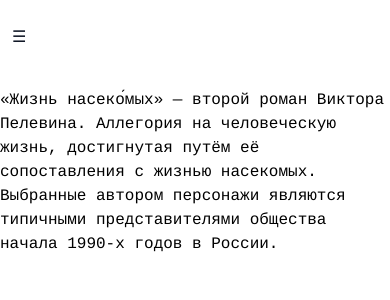
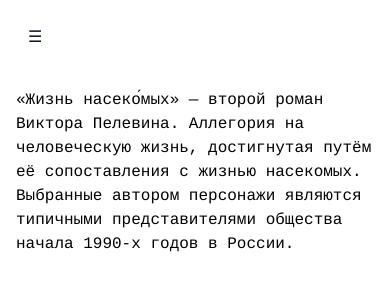
Before and after one commit to Flugel228/it-is-rofls, an Angular app: page / in a window 390 px wide. Shown: the top 300 px of the page. Built offline with nearby package versions, Linux system fonts and the light colour scheme.

Commit message:
feat: Add px in layout

```diff
--- a/src/app/app.component.html
+++ b/src/app/app.component.html
@@ -3,7 +3,7 @@
     <app-navbar/>
   </header>
   <main class="max-w-screen-lg mx-auto">
-    <div class="container-lg mx-auto py-4 bg-white">
+    <div class="container-lg mx-auto py-4 bg-white px-4 lg:px-0">
       <router-outlet/>
     </div>
   </main>
--- a/src/app/componets/navbar/navbar.component.html
+++ b/src/app/componets/navbar/navbar.component.html
@@ -1,6 +1,6 @@
 <nav class="bg-white border-gray-200 dark:bg-gray-900">
   <div class="max-w-screen-lg mx-auto">
-    <div class="container-lg py-4">
+    <div class="container-lg py-4 px-4 lg:px-0">
       <button class="block md:hidden py-2 px-3 text-gray-900 rounded hover:bg-gray-100 md:hover:bg-transparent md:border-0 md:hover:text-blue-700 md:p-0 dark:text-white md:dark:hover:text-blue-500 dark:hover:bg-gray-700 dark:hover:text-white md:dark:hover:bg-transparent"
               (click)="navbarService.toggle()"
       >&#9776;
```
